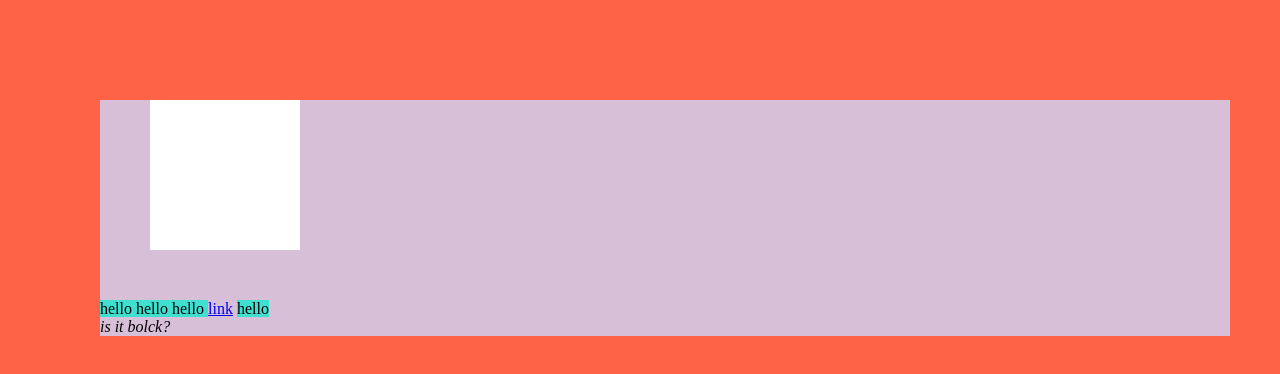
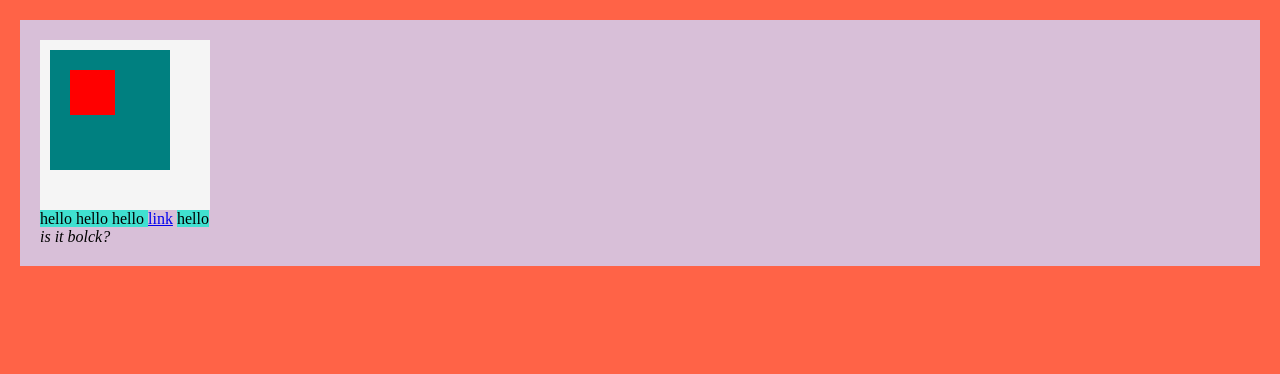
Before and after one commit to JungAhJang/GDSC_2022_1st, a plain HTML site: page kokoa clone/start2.html in a window 1280 px wide. Drawn offline with Linux system fonts and the light colour scheme.

Commit message:
22.01.21.01

```diff
--- a/kokoa clone/start2.html
+++ b/kokoa clone/start2.html
@@ -1,6 +1,6 @@
-<!-- Today | 22.01.19
+<!-- Today | 22.01.21
 Theme | Nomad coder: kokoa clone coding
-TIL   |  basis of CSS-->
+TIL   |  paddings and IDs -->
 <!DOCTYPE html>
 <html lang="kr">
   <head>
@@ -10,19 +10,37 @@ TIL   |  basis of CSS-->
       }
 
       body {
+        padding: 20px;
         background-color: thistle;
-        margin: 100px 50px 25px 100px;
+        margin: 20px;
       }
 
       div {
-        margin-left: 50px;
-        margin-right: 50px;
-        margin-top: 50px;
-        margin-bottom: 50px;
+        /* div 마진 값이 적용이 안된다! --> collapsing margin 현상 */
+        padding: 10px;
+      }
+
+      #first {
+        background-color: whitesmoke;
+        width: 150px;
         height: 150px;
-        width: 150px;
-        background-color: white;
-        /* div 마진 값이 적용이 안된다! --> collapsing margin 현상 */
+      }
+
+      #second {
+        background-color: teal;
+        width: 100px;
+        height: 100px;
+      }
+      #thrid { <!--thrid가 반영 안된것 같은데 왜지?-->
+        background-color: wheat;
+        width: 50px;
+        height: 50px;
+      }
+
+      #fourth {
+        background-color: red;
+        width: 25px;
+        height: 25px;
       }
 
       span {
@@ -31,12 +49,21 @@ TIL   |  basis of CSS-->
     </style>
   </head>
   <body>
-    <div></div>
+    <div id="first">
+      <div id="second">
+        <div id="third">
+          <div id="fourth"></div>
+        </div>
+      </div>
+    </div>
+
     <span> hello </span>
+    <!--스팬은 inline-->
     <span> hello </span>
     <span> hello </span>
     <a href="#"> link</a>
     <span> hello </span>
     <address>is it bolck?</address>
+    <!--adress는 블락-->
   </body>
 </html>
```
Also changed, not shown: kokoa clone/첫번째 과제.txt (added).
